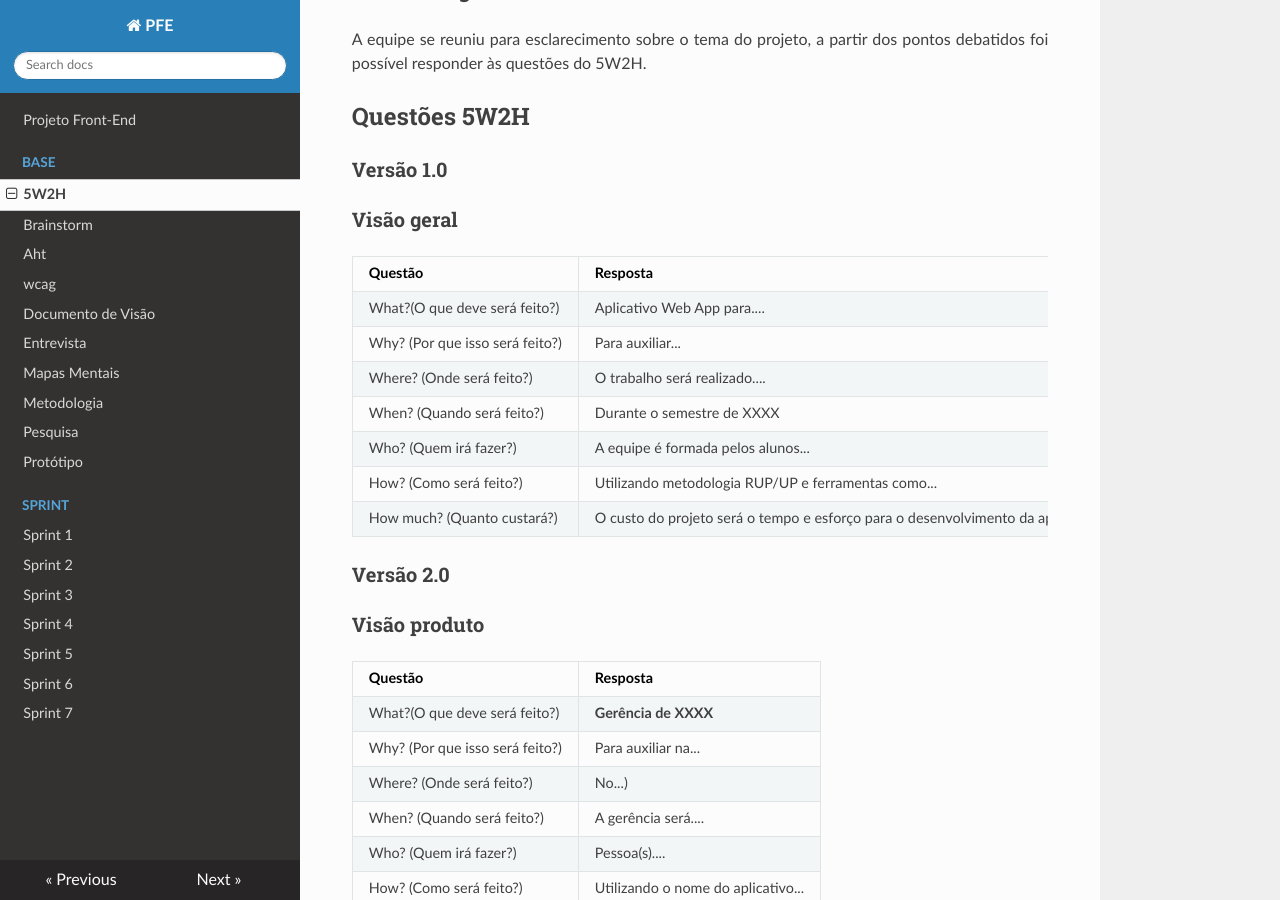
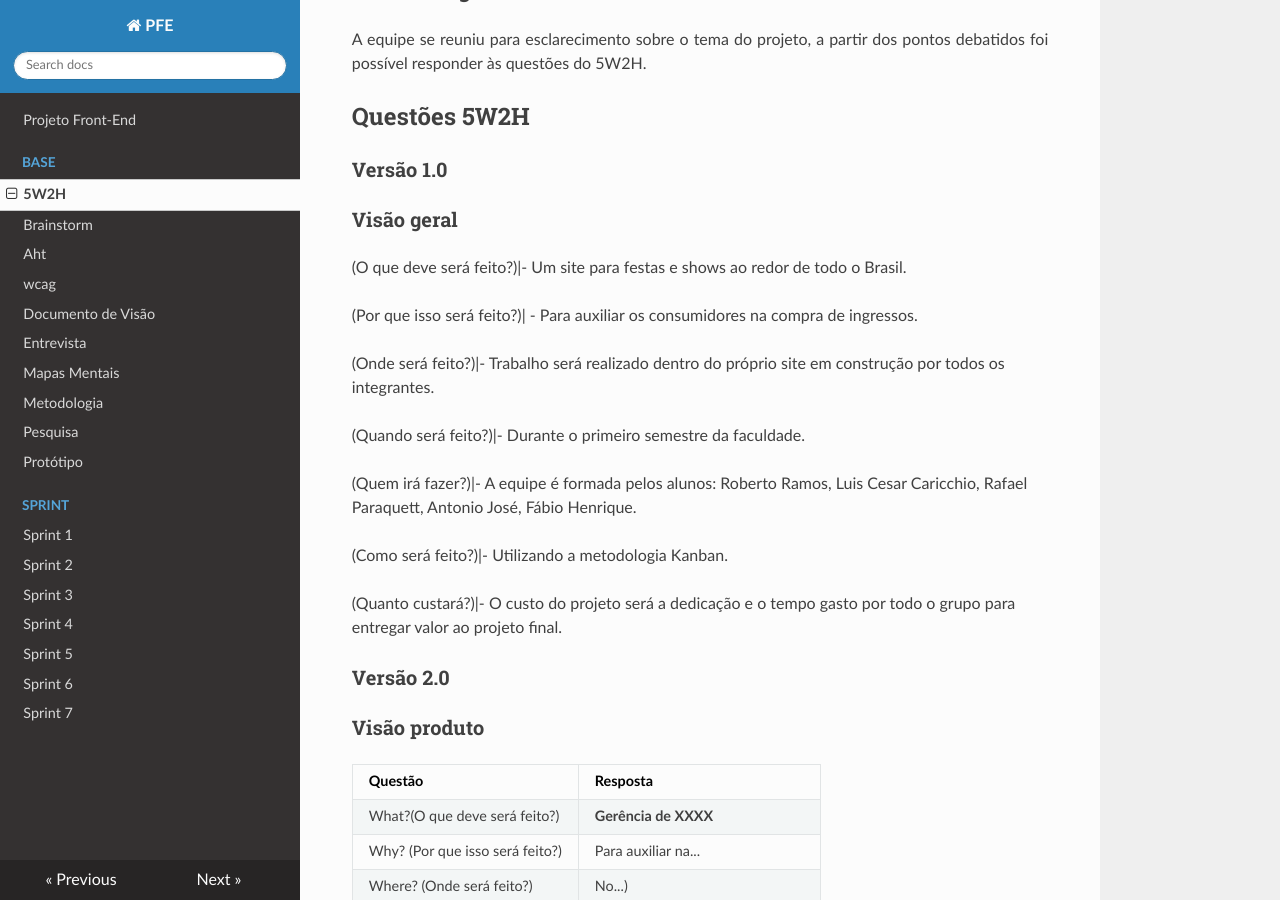
Before and after one commit to Projetos-de-Extensao/PFE_25.1_8003_II, an MkDocs documentation site: the page built from docs/base/5w2h.md, in a window 1280 px wide and 900 px high, scrolled down 351 px. Built offline with MkDocs 1.6.1, drawn with Linux system fonts in a browser that asks for light colours; nearby versions of some CDN libraries.

Commit message:
update 5w2h

```diff
--- a/docs/base/5w2h.md
+++ b/docs/base/5w2h.md
@@ -22,15 +22,19 @@ title: 5W2H
 
 ### Visão geral
 
-|Questão|Resposta|
-|-------|--------|
-|What?(O que deve será feito?)|Aplicativo Web App para.... |
-|Why? (Por que isso será feito?)|Para auxiliar...|
-|Where? (Onde será feito?)|O trabalho será realizado....|
-|When? (Quando será feito?)|Durante o semestre de XXXX|
-|Who? (Quem irá fazer?)|A equipe é formada pelos alunos...|
-|How? (Como será feito?)|Utilizando metodologia RUP/UP e ferramentas como...|
-|How much? (Quanto custará?)|O custo do projeto será o tempo e esforço para o desenvolvimento da aplicação|
+(O que deve será feito?)|- Um site para festas e shows ao redor de todo o Brasil.
+
+(Por que isso será feito?)| - Para auxiliar os consumidores na compra de ingressos.
+
+(Onde será feito?)|- Trabalho será realizado dentro do próprio site em construção por todos os integrantes.
+
+(Quando será feito?)|- Durante o primeiro semestre da faculdade.
+
+(Quem irá fazer?)|- A equipe é formada pelos alunos: Roberto Ramos, Luis Cesar Caricchio, Rafael Paraquett, Antonio José, Fábio Henrique.
+
+(Como será feito?)|- Utilizando a metodologia Kanban.
+
+(Quanto custará?)|- O custo do projeto será a dedicação e o tempo gasto por todo o grupo para entregar valor ao projeto final.
 
 
 ### Versão 2.0
```
